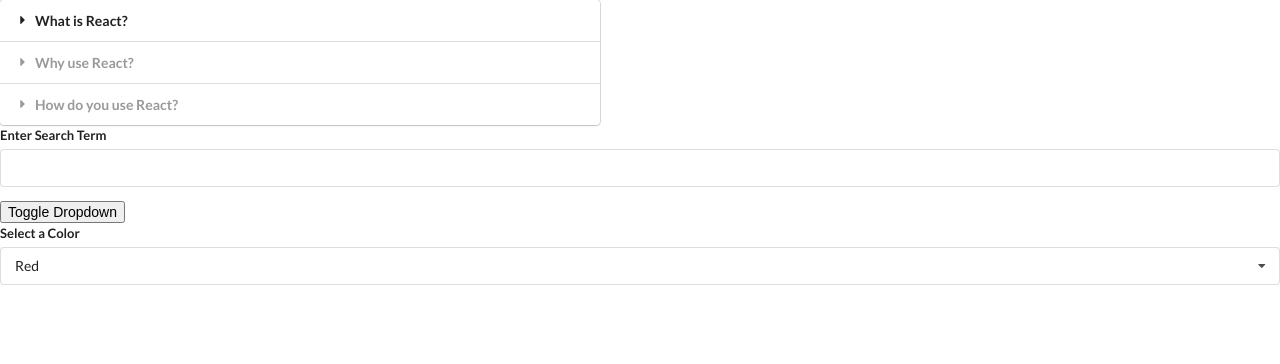
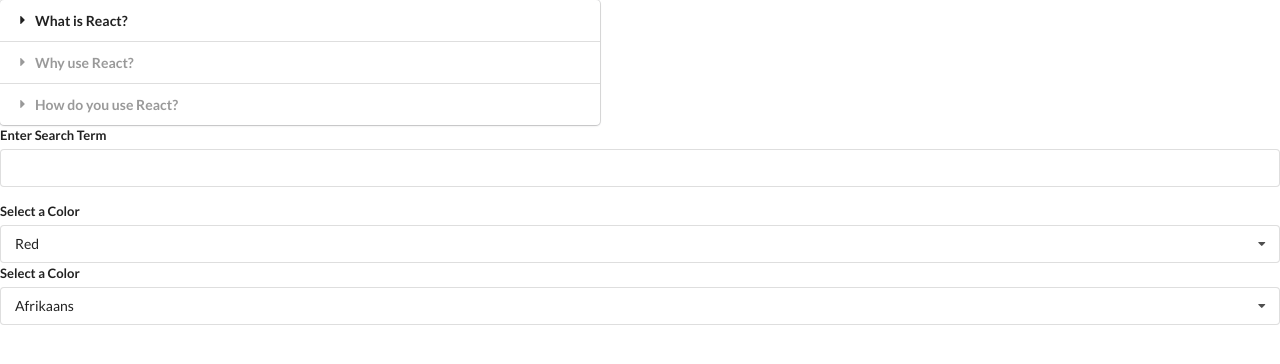
Before and after one commit to slroberts/accordion-widgets, a React (Create React App) app: page / in a window 1280 px wide. Shown: the top 364 px of the page. Built offline with nearby package versions, Linux system fonts and the light colour scheme.

Commit message:
created Translate component for translation widget

```diff
--- a/src/components/App.js
+++ b/src/components/App.js
@@ -2,6 +2,7 @@
 import Accordion from './Accordion';
 import Dropdown from './Dropdown';
 import Search from './Search';
+import Translate from './Translate';
 
 const items = [
   {
@@ -35,22 +36,19 @@
 
 const App = () => {
   const [selected, setSelected] = useState(options[0]);
-  const [showDropdown, setShowDropDown] = useState(true);
 
   return (
     <div>
       <Accordion items={items} />
       <Search />
-      <button onClick={() => setShowDropDown(!showDropdown)}>
-        Toggle Dropdown
-      </button>
-      {showDropdown ? (
-        <Dropdown
-          selected={selected}
-          onSelectedChange={setSelected}
-          options={options}
-        />
-      ) : null}
+
+      <Dropdown
+        selected={selected}
+        onSelectedChange={setSelected}
+        options={options}
+      />
+
+      <Translate />
     </div>
   );
 };
--- /dev/null
+++ b/src/components/Translate.js
@@ -0,0 +1,31 @@
+import React, { useState } from 'react';
+import Dropdown from './Dropdown';
+
+const options = [
+  {
+    label: 'Afrikaans',
+    value: 'af',
+  },
+  {
+    label: 'Arabic',
+    value: 'ar',
+  },
+  {
+    label: 'Hindi',
+    value: 'hi',
+  },
+];
+
+const Translate = () => {
+  const [language, setLanguage] = useState(options[0]);
+
+  return (
+    <Dropdown
+      selected={language}
+      onSelectedChange={setLanguage}
+      options={options}
+    />
+  );
+};
+
+export default Translate;
```
